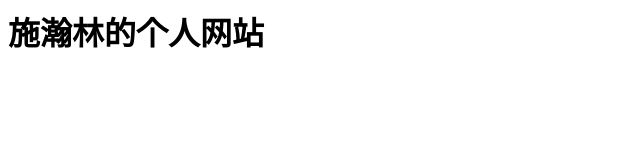
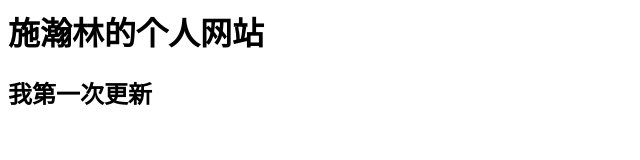
Before and after one commit to shihanlin2022/shihanlin2022.github.io, a plain HTML site: page index.html in a window 1280 px wide. Shown: the whole page, without its empty margins (0-640 px from the left). Drawn offline with Linux system fonts and the light colour scheme.

Commit message:
2020.7.12

```diff
--- a/index.html
+++ b/index.html
@@ -1 +1,2 @@
 <h1>施瀚林的个人网站</h1>
+<h2>我第一次更新</h2>
```
